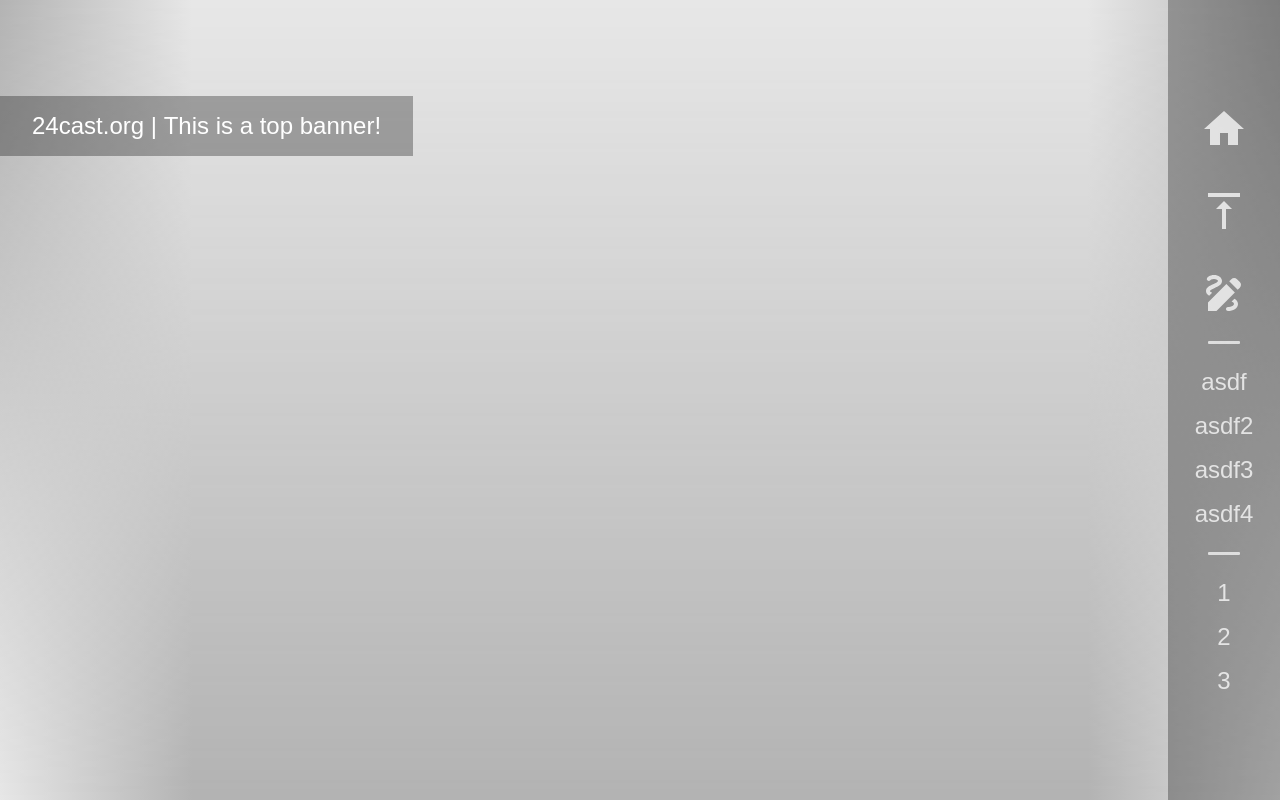
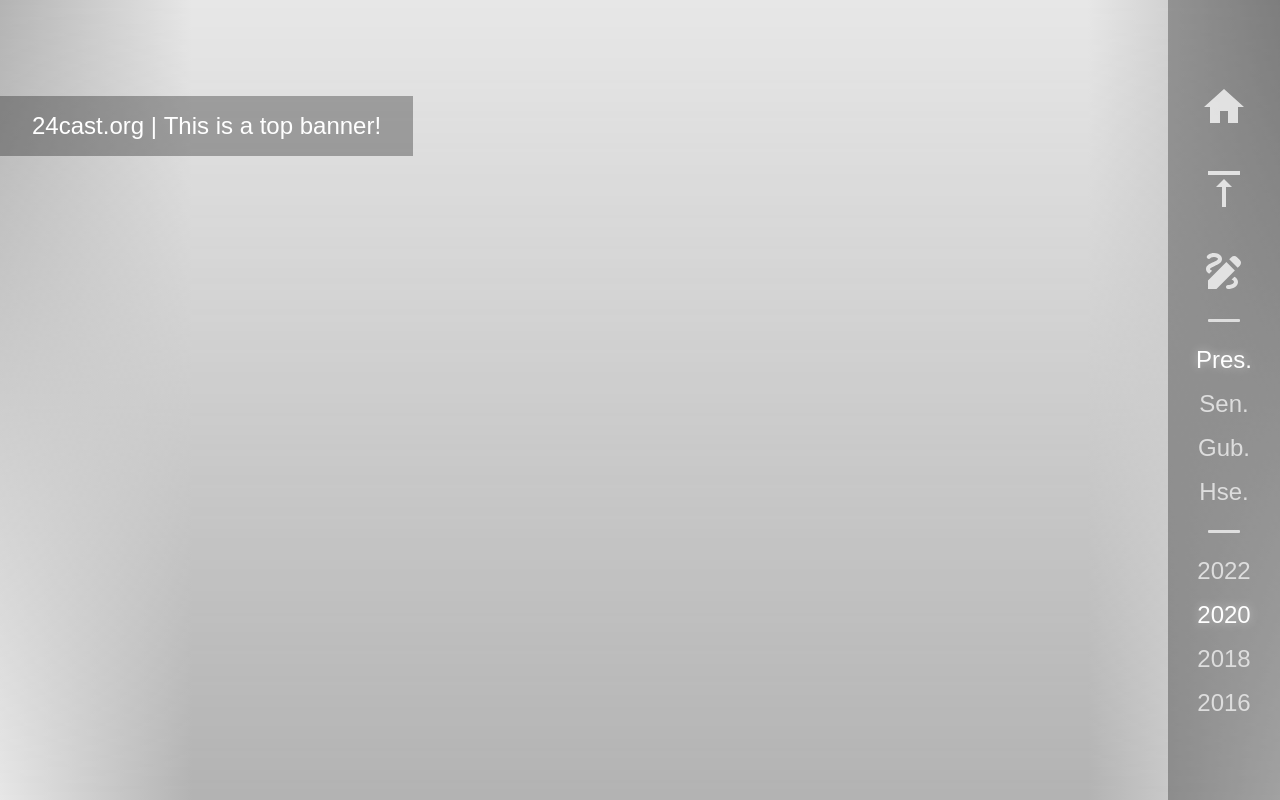
Before and after one commit to BPR-Data-Team/Election-Night, a Next.js app in the folder election-portal/: page /election-breakdown in a window 1280 px wide. Built offline with nearby package versions, Linux system fonts and the light colour scheme.

Commit message:
Implement shared state handling, menubar improvements

```diff
--- a/election-portal/app/election-breakdown/page.tsx
+++ b/election-portal/app/election-breakdown/page.tsx
@@ -1,5 +1,6 @@
 "use client";
 import React, { useState } from "react";
+import { useSharedState } from "../sharedContext";
 
 import Head from "next/head";
 import Image from "next/image";
--- a/election-portal/app/layout.tsx
+++ b/election-portal/app/layout.tsx
@@ -1,5 +1,6 @@
 import type { Metadata } from "next";
 import localFont from "next/font/local";
+import { SharedStateProvider } from "./sharedContext";
 import "./globals.css";
 
 export const metadata: Metadata = {
@@ -14,11 +15,13 @@ export default function RootLayout({
 }>) {
   return (
     <html lang="en">
-      <head> {/* Needs to be fixed */}
+      <head>
         <link rel="stylesheet" href="https:[[use.typekit.net/dze2nzm.css"></link>
       </head>
       <body>
-        {children}
+        <SharedStateProvider>
+          {children}
+        </SharedStateProvider>
       </body>
     </html>
   );
--- a/election-portal/app/modules/menubar/menubar.css
+++ b/election-portal/app/modules/menubar/menubar.css
@@ -57,7 +57,6 @@
     margin-top: 0.5rem;
     margin-bottom: 0.5rem;
     color: white;
-    opacity: 0.75;
     font-size: 1.5rem;
     cursor: pointer;
 }
--- a/election-portal/app/modules/menubar/menubar.tsx
+++ b/election-portal/app/modules/menubar/menubar.tsx
@@ -1,49 +1,95 @@
 "use client";
 
 import React from 'react';
+import { useSharedState } from "../../sharedContext";
+import { RaceType, Year } from "../../../types/SharedInfoType";
+
 import './menubar.css';
 import HomeButton from './menu-buttons/home-button';
 import ExitButton from './menu-buttons/exit-button';
 import DrawButton from './menu-buttons/draw-button';
 import { useRouter } from "next/navigation";
 
-type MenubarProps = {
-  page: string;
-  setCurrentPage: (page: string) => void;
-  exit: () => void;
-  drawMode: boolean;
-  toggleDraw: () => void;
-  availableBreakdowns: string[];
-  breakdownSwitch: (breakdown: string) => void;
-  availableYears: number[];
-  yearSwitch: (year: number) => void;
-  isVisible: boolean;
-  toggleVisibility: () => void;
-};
 
-const Menubar: React.FC<MenubarProps> =
-  ({  page, setCurrentPage, exit, drawMode, toggleDraw, availableBreakdowns, breakdownSwitch,
-      availableYears, yearSwitch, isVisible, toggleVisibility }) => {
+const breakdownToString = (breakdown: RaceType, currentBreakdown: RaceType): React.ReactNode => {
+  let str: string = "";
+  const selected: boolean = breakdown === currentBreakdown;
+  switch (breakdown) {
+    case RaceType.Presidential:
+      str = "Pres.";
+      break;
+    case RaceType.Senate:
+      str = "Sen."
+      break;
+    case RaceType.Gubernatorial:
+      str = "Gub.";
+      break;
+    case RaceType.House:
+      str = "Hse.";
+      break;
+    default:
+      str = "Unk.";
+      break;
+  }
+  return (
+    <span style={{ color: selected ? '#ffffff' : "#dddddd", textShadow: selected ? '0 0 10px rgba(255,255,255,0.5)' : 'none' }}>
+      {str}
+    </span>
+  )
+}
+
+const yearToString = (year: Year, currentYear: Year): React.ReactNode => {
+  let str = "";
+  const selected: boolean = year === currentYear;
+  switch (year) {
+    case Year.TwentyFour:
+      str = "2024";
+      break;
+    case Year.TwentyTwo:
+      str = "2022";
+      break;
+    case Year.Twenty:
+      str = "2020";
+      break;
+    case Year.Eighteen:
+      str = "2018";
+      break;
+    case Year.Sixteen:
+      str = "2016";
+      break;
+    default:
+      str = "Unk.";
+      break;
+  }
+  return (
+    <span style={{ color: selected ? '#ffffff' : "#dddddd", textShadow: selected ? '0 0 10px rgba(255,255,255,0.5)' : 'none' }}>
+      {str}
+    </span>
+  )
+}
+
+
+const Menubar: React.FC = () => {
+
+  const state = useSharedState().state;
 
   return (
     <div className="rightbar">
       <div className="contents">
-        {isVisible && (
-          <>
         <div className="menu-buttons">
-              <HomeButton currentPage={page} setCurrentPage={setCurrentPage} />
+          <HomeButton currentPage={state.page} setCurrentPage={state.setCurrentPage} />
           <br></br>
-              <ExitButton currentPage={page} setCurrentPage={setCurrentPage}/>
+          <ExitButton currentPage={state.page} setCurrentPage={state.setCurrentPage}/>
           <br>{/* better way to do this (.menu-buttons in css?))*/}</br>
-              <DrawButton drawMode={drawMode} toggleDraw={toggleDraw}/>
+          <DrawButton drawMode={state.drawMode} toggleDraw={state.toggleDraw}/>
         </div>
 
         <div className="divider"></div>
 
         <div className="breakdowns">
-              {availableBreakdowns.map((breakdown, index) => (
-                <button className="breakdown" key={index} onClick={() => breakdownSwitch(breakdown)}>
-                  {breakdown}
+          {state.availableBreakdowns.map((breakdown, index) => (
+            <button className="breakdown" key={index} onClick={() => state.breakdownSwitch(breakdown)}>
+              {breakdownToString(breakdown, state.breakdown)}
             </button>
           ))}
         </div>
@@ -51,14 +97,12 @@ const Menubar: React.FC<MenubarProps> =
         <div className="divider"></div>
 
         <div className="years">
-              {availableYears.map((year, index) => (
-                <button className="year" key={index} onClick={() => yearSwitch(year)}>
-                  {year}
+          {state.availableYears.map((year, index) => (
+            <button className="year" key={index} onClick={() => state.yearSwitch(year)}>
+              {yearToString(year, state.year)}
             </button>
           ))}
         </div>
-          </>
-        )}
       </div>
     </div>
   );
--- /dev/null
+++ b/election-portal/app/sharedContext.tsx
@@ -0,0 +1,90 @@
+"use client";
+
+import React, { createContext, useContext, useState, ReactNode } from 'react';
+import { useRouter } from "next/navigation";
+import { SharedInfo, State, Year, RaceType } from '../types/SharedInfoType';
+
+interface SharedStateContextProps {
+    state: SharedInfo;
+}
+
+const SharedStateContext = createContext<SharedStateContextProps | undefined>(undefined);
+
+export const SharedStateProvider: React.FC<{ children: ReactNode }> = ({ children }) => {
+    const router = useRouter();
+
+    const [page, setPage] = useState<string>("/");
+    const setCurrentPage = (page: string) => {
+        setPage(page);
+        router.push(page);
+    }
+    const [view, setView] = useState<State>(State.National);
+    const [level, setLevel] = useState<"county" | "state" | "national">("national");
+    const exitLevel = () => {
+        if (level === "county") {
+            setLevel("state");
+        } else if (level === "state") {
+            setLevel("national");
+        }
+    };
+    const [drawMode, setDrawMode] = useState<boolean>(false);
+    const toggleDraw = () => setDrawMode(!drawMode);
+    const [breakdown, setBreakdown] = useState<RaceType>(RaceType.Presidential);
+    const [availableBreakdowns, setAvailableBreakdowns] = useState<RaceType[]>([
+        RaceType.Presidential,
+        RaceType.Senate,
+        RaceType.Gubernatorial,
+        RaceType.House
+    ]);
+    const breakdownSwitch = (breakdown: RaceType) => {
+        if (availableBreakdowns.includes(breakdown)) {
+            setBreakdown(breakdown);
+        }
+    };
+    const [year, setYear] = useState<Year>(Year.Twenty);
+    const [availableYears, setAvailableYears] = useState<Year[]>([
+        Year.TwentyTwo,
+        Year.Twenty,
+        Year.Eighteen,
+        Year.Sixteen,
+    ]);
+    const yearSwitch = (year: Year) => {
+        if (availableYears.includes(year)) {
+            setYear(year);
+        }
+    };
+
+    const state: SharedInfo = {
+        page,
+        setCurrentPage,
+        view,
+        setView,
+        level,
+        exitLevel,
+        drawMode,
+        toggleDraw,
+        breakdown,
+        availableBreakdowns,
+        setAvailableBreakdowns,
+        breakdownSwitch,
+        year,
+        availableYears,
+        setAvailableYears,
+        yearSwitch,
+    };
+
+
+    return (
+        <SharedStateContext.Provider value={{ state }}>
+            {children}
+        </SharedStateContext.Provider>
+    );
+};
+
+export const useSharedState = (): SharedStateContextProps => {
+    const context = useContext(SharedStateContext);
+    if (!context) {
+        throw new Error('useSharedState must be used within a SharedStateProvider');
+    }
+    return context;
+};
--- /dev/null
+++ b/election-portal/types/SharedInfoType.ts
@@ -0,0 +1,24 @@
+import { RaceType } from "./RaceType";
+import { Year } from "./Year";
+import { State } from "./State";
+
+export type SharedInfo = {
+    page: string;
+    setCurrentPage: (page: string) => void;
+    view: State;
+    setView: (view: State) => void;
+    level: "county" | "state" | "national";
+    exitLevel: () => void;
+    drawMode: boolean;
+    toggleDraw: () => void;
+    breakdown: RaceType;
+    availableBreakdowns: RaceType[];
+    setAvailableBreakdowns: (breakdowns: RaceType[]) => void;
+    breakdownSwitch: (breakdown: RaceType) => void;
+    year: Year;
+    availableYears: Year[];
+    setAvailableYears: (years: Year[]) => void;
+    yearSwitch: (year: Year) => void;
+};
+
+export { RaceType, Year, State };
```
Lines whose indentation alone changed are shown as unchanged.
